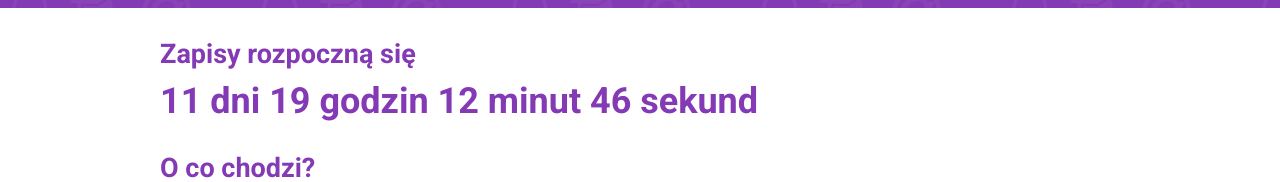
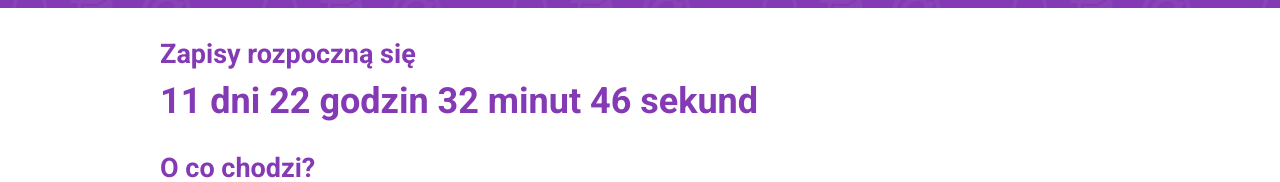
Before and after one commit to stanislawdera/pogotowie-osmoklasisty, a Next.js app: page / in a window 1280 px wide. Shown: the part 458-640 px from the top of the page. Built offline with nearby package versions, Linux system fonts and the light colour scheme.

Commit message:
Change tie

```diff
--- a/pages/index.js
+++ b/pages/index.js
@@ -37,7 +37,7 @@ export default function index() {
       <Wrapper>
         <Section>
           <Countdown
-            date={new Date(2022, 2, 14, 16, 40)}
+            date={new Date(2022, 2, 14, 20)}
             renderer={CountdownRenderer}
           />
         </Section>
```
